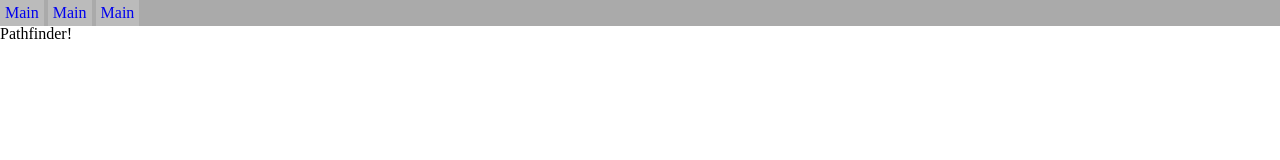
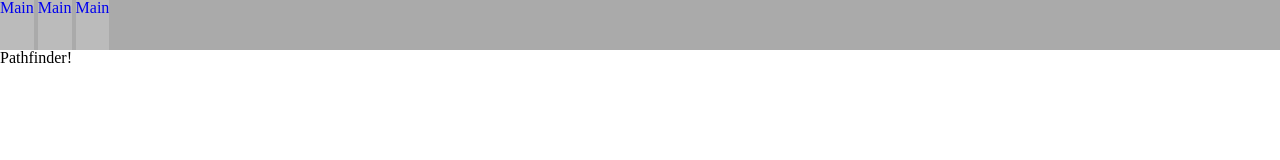
Before and after one commit to TKatra/Pathfinder, a website: page public/index.html in a window 1280 px wide. Drawn offline with nearby package versions, Linux system fonts and the light colour scheme; files that its build step writes are made by us from their sources.

Commit message:
Added an underscore to the file name to headerMenu.scss

```diff
--- a/public/sass/headerMenu.scss
+++ b/public/sass/_headerMenu.scss
@@ -3,12 +3,14 @@ header nav {
 
   li {
     display: inline-block;
-    margin: 0;
-    padding: 5px;
     background-color: #BBBBBB;
+    height: 50px;
     list-style: none;
 
     a {
+      display: inline-block;
+      height: 100%;
+      // padding: 10px;
       text-decoration: none;
     }
   }
```
